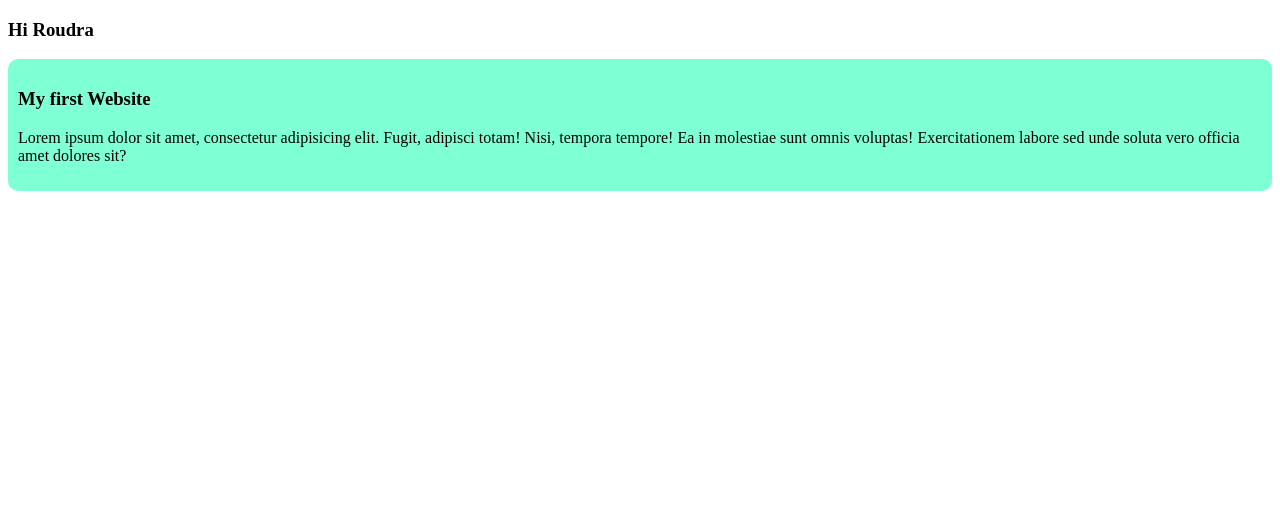
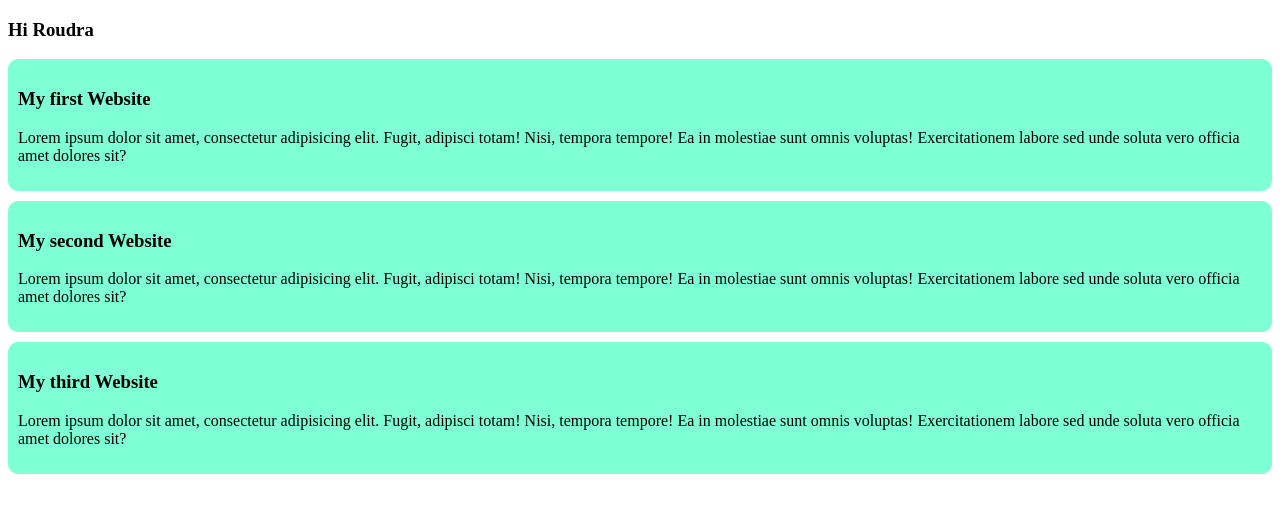
Before and after one commit to roudramondal/git-second, a plain HTML site: page index.html in a window 1280 px wide. Drawn offline with Linux system fonts and the light colour scheme.

Commit message:
add extra two divison

```diff
--- a/index.html
+++ b/index.html
@@ -4,7 +4,7 @@
     <meta charset="UTF-8">
     <meta name="viewport" content="width=device-width, initial-scale=1.0">
     <title>This is my second code</title>
-    <link rel="stylesheet" href="style/blog.css">
+    <link rel="stylesheet" href="style/blog.css ">
 </head>
 <body>
     <h3>Hi Roudra</h3>
@@ -12,5 +12,13 @@
         <h3>My first Website </h3>
         <p>Lorem ipsum dolor sit amet, consectetur adipisicing elit. Fugit, adipisci totam! Nisi, tempora tempore! Ea in molestiae sunt omnis voluptas! Exercitationem labore sed unde soluta vero officia amet dolores sit?</p>
     </div>
+    <div>
+        <h3>My second Website </h3>
+        <p>Lorem ipsum dolor sit amet, consectetur adipisicing elit. Fugit, adipisci totam! Nisi, tempora tempore! Ea in molestiae sunt omnis voluptas! Exercitationem labore sed unde soluta vero officia amet dolores sit?</p>
+    </div>
+    <div>
+        <h3>My third Website </h3>
+        <p>Lorem ipsum dolor sit amet, consectetur adipisicing elit. Fugit, adipisci totam! Nisi, tempora tempore! Ea in molestiae sunt omnis voluptas! Exercitationem labore sed unde soluta vero officia amet dolores sit?</p>
+    </div>
 </body>
 </html>
--- a/style/blog.css
+++ b/style/blog.css
@@ -2,5 +2,6 @@ div{
     background-color: aquamarine;
     padding:10px;
     border-radius: 10px;
+    margin-bottom: 10px;
 
 }
```
